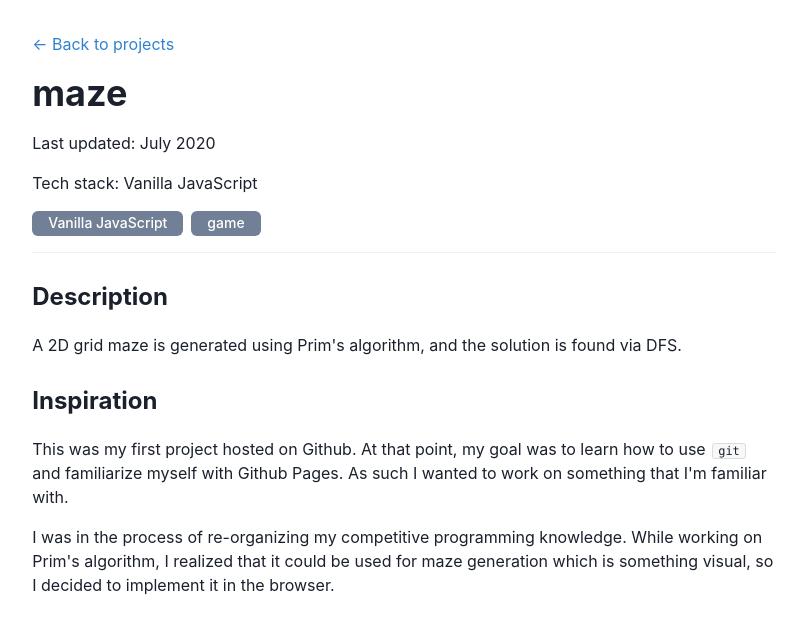
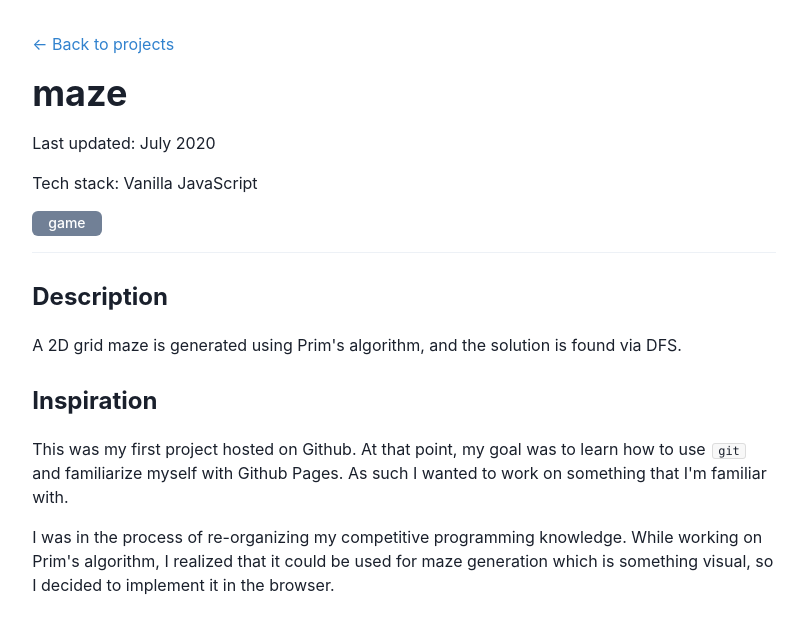
Before and after one commit to weiseng18/website, a Next.js app: page /projects/maze in a window 1280 px wide. Shown: the top 634 px of the page, without its empty margins (236-1043 px from the left). Built offline with nearby package versions, Linux system fonts and the light colour scheme.

Commit message:
proj: remove language from existing mdx

```diff
--- a/projects/maze.mdx
+++ b/projects/maze.mdx
@@ -1,7 +1,7 @@
 export const meta = {
   title: 'maze',
   lastUpdated: 'July 2020',
-  tags: ['Vanilla JavaScript', 'game'],
+  tags: ['game'],
   techStack: 'Vanilla JavaScript',
 }
 
--- a/projects/pixelart.mdx
+++ b/projects/pixelart.mdx
@@ -1,7 +1,7 @@
 export const meta = {
   title: 'pixelart',
   lastUpdated: 'September 2020',
-  tags: ['Vanilla JavaScript'],
+  tags: [],
   techStack: 'Vanilla JavaScript',
 }
 
--- a/projects/wallpaper.mdx
+++ b/projects/wallpaper.mdx
@@ -1,7 +1,7 @@
 export const meta = {
   title: 'wallpaper',
   lastUpdated: 'July 2023',
-  tags: ['MATLAB', 'image processing'],
+  tags: ['image processing'],
   techStack: 'MATLAB',
 }
 
```
